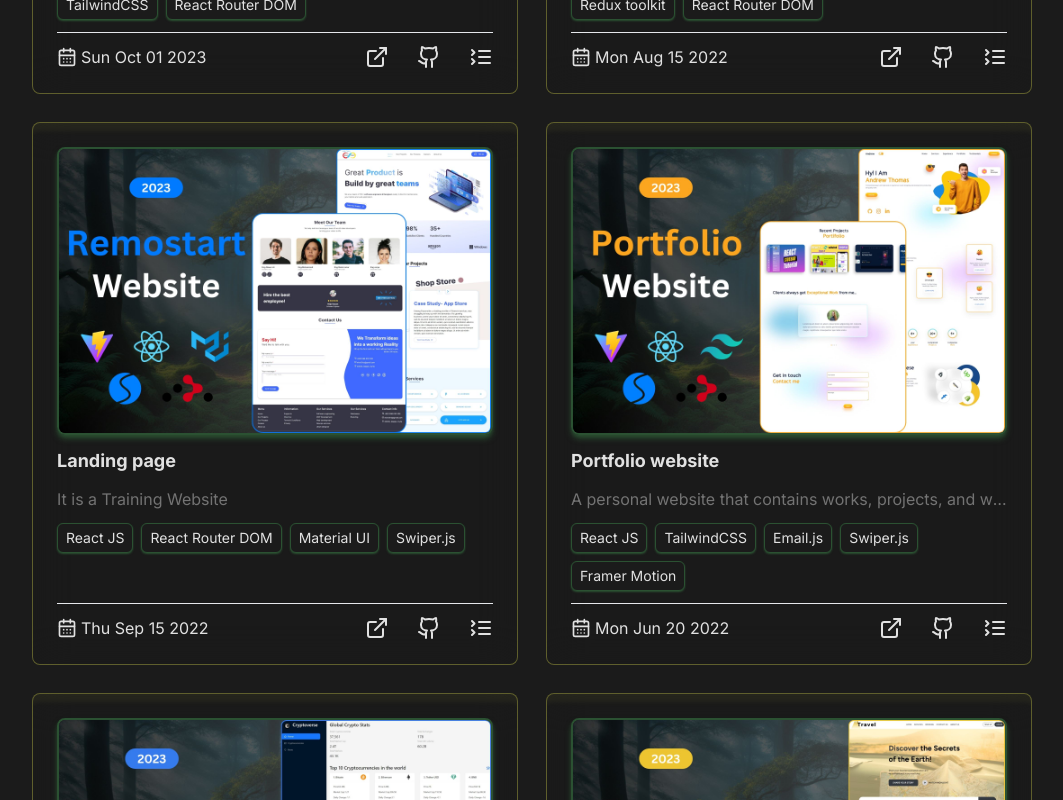
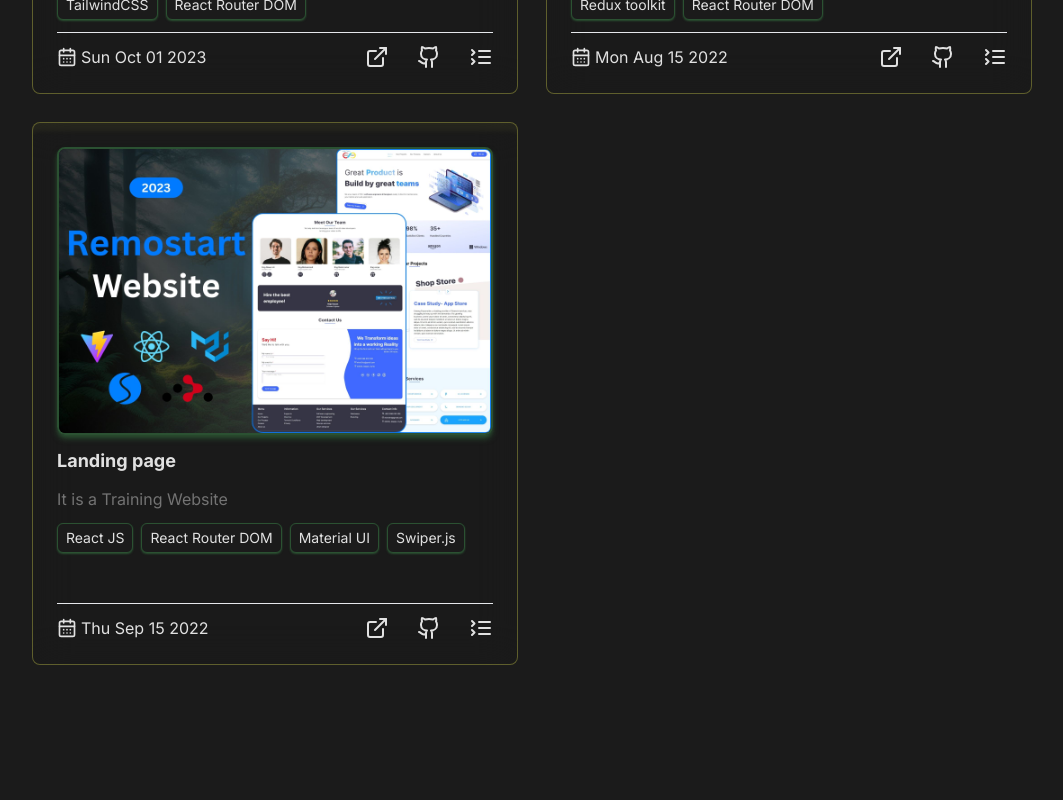
Before and after one commit to tamammabroukeh/my-portfolio, a Next.js app: page /projects in a window 1280 px wide. Shown: the part 1100-1900 px from the top of the page, without its empty margins (108-1171 px from the left). Built offline with nearby package versions, Linux system fonts and the light colour scheme.

Commit message:
fix data

```diff
--- a/src/components/projects/index.tsx
+++ b/src/components/projects/index.tsx
@@ -7,7 +7,7 @@ const container = {
   show: {
     opacity: 1,
     transition: {
-            staggerChildren: 0.3,
+      staggerChildren: 1,
       delayChildren: 1.5,
     },
   },
--- a/src/data/data.ts
+++ b/src/data/data.ts
@@ -136,7 +136,8 @@ export const projectsData: IProjectData[] = [
     id: 9,
     images: [Ecommerce],
     name: "Happy Shop Website",
-        description: "An online store that contains many pages such as the products page and the search page in addition to the shopping cart.",
+    description:
+      "An online store that contains many pages such as the products page and the search page in addition to the shopping cart.",
     date: new Date("2023-10-1"),
     skills: [
       "React JS",
@@ -168,7 +169,7 @@ export const projectsData: IProjectData[] = [
       "React Router DOM",
     ],
     links: {
-            demo: "https://tamammabroukeh.github.io/Snap-Up/",
+      demo: "https://snap-up.netlify.app/",
       repo: "https://github.com/tamammabroukeh/Snap-Up",
     },
   },
```
Lines whose indentation alone changed are shown as unchanged.
